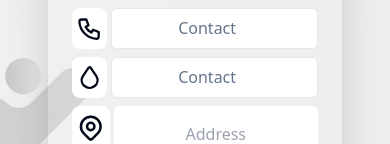
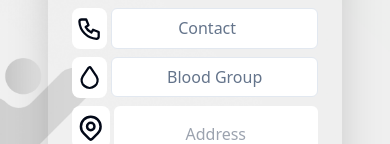
Before and after one commit to kamrul0031/tutor-frontend, a Next.js app: page /adminform in a window 390 px wide. Shown: the part 391-535 px from the top of the page. Built offline with nearby package versions, Linux system fonts and the light colour scheme.

Commit message:
responsive re setup

```diff
--- a/src/app/adminform/page.js
+++ b/src/app/adminform/page.js
@@ -41,10 +41,10 @@ export default function AdminForm() {
           <div className="flex gap-1 h-[9%] w-full">
             <IconDroplet className="bg-white w-auto h-auto  rounded-lg p-1" size={30}/>
             <Input
-              type="number"
+              type="text"
               min="0"
-              className=" h-full placeholder:text-center text-center capitalize"
-              placeholder="Contact"
+              className=" h-ful capitalize placeholder:text-center text-center "
+              placeholder="blood group"
             />
           </div>
           <div className="flex gap-1 h-[9%] w-full">
```
